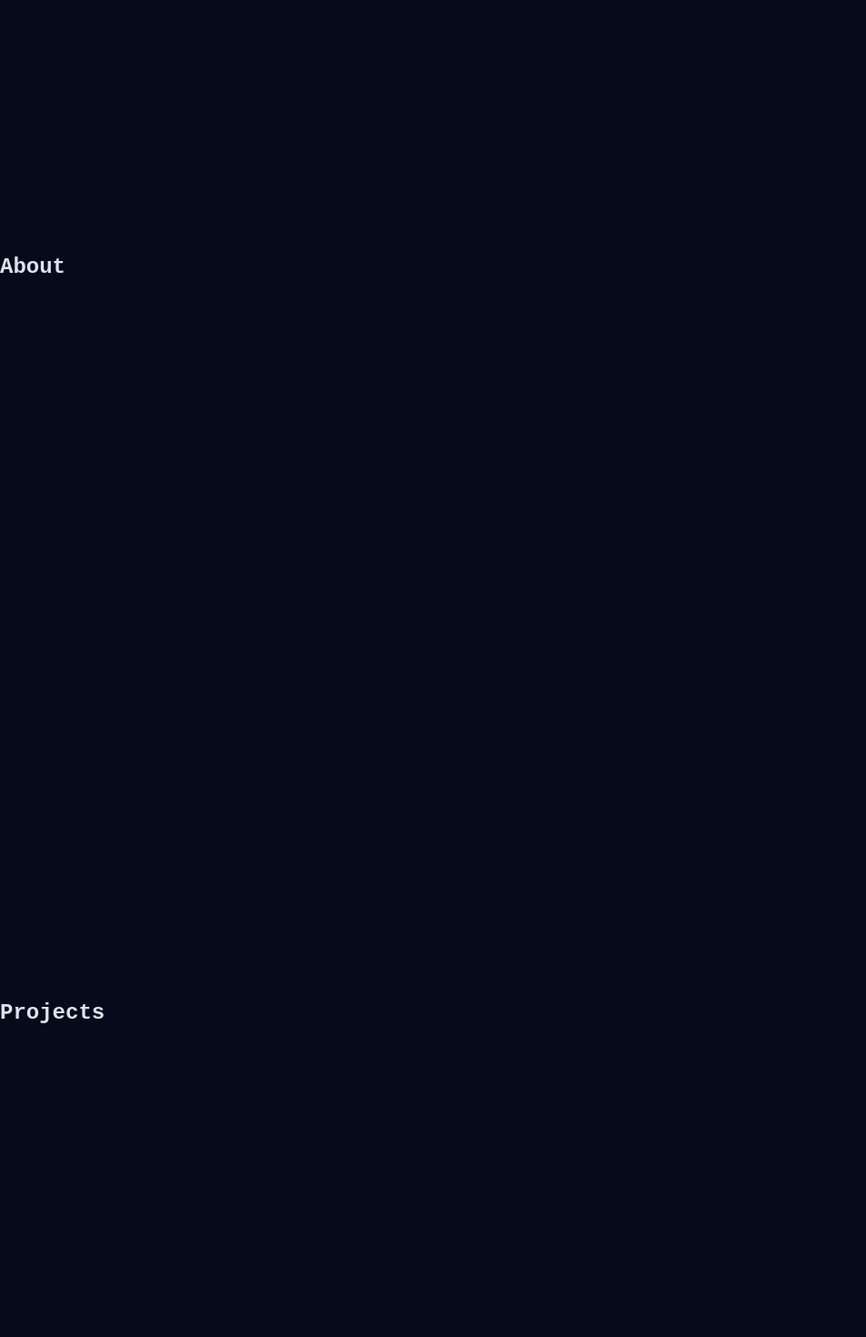
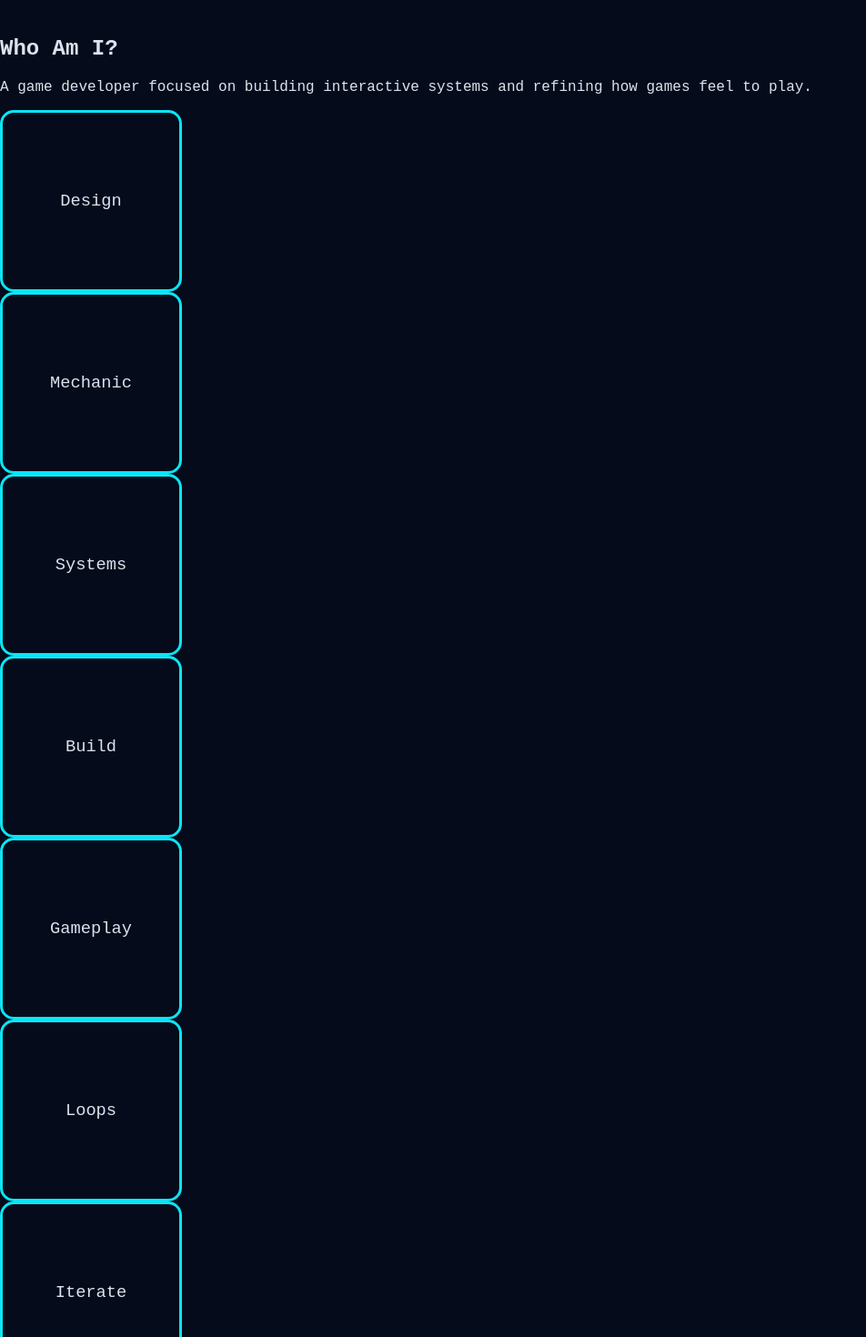
Before and after one commit to ElectroCubic/anush-bundel-portfolio, a React (Vite) app: page / in a window 1280 px wide. Shown: the part 620-2090 px from the top of the page at 91% size, without its empty margins (0-952 px from the left). Built offline with nearby package versions, Linux system fonts and the light colour scheme; a web font is replaced by a local one.

Commit message:
Added TilePanel

```diff
--- a/src/App.jsx
+++ b/src/App.jsx
@@ -1,16 +1,17 @@
 
 import NavBar from "./assets/NavBar/NavBar.jsx"
 import HeroSection from "./assets/HeroSection/HeroSection.jsx"
+import AboutSection from "./assets/AboutSection/AboutSection.jsx";
 
 function App() {
     return(
         <>
             <NavBar />
-            <section id="home" style={{ minHeight: "100vh" }}>
+            <section id="home">
                 <HeroSection />
             </section>
-            <section id="about" style={{ minHeight: "100vh" }}>
-                <h2>About</h2>
+            <section id="about">
+                <AboutSection />
             </section>
             <section id="projects" style={{ minHeight: "100vh" }}>
                 <h2>Projects</h2>
--- /dev/null
+++ b/src/assets/AboutSection/AboutSection.jsx
@@ -0,0 +1,29 @@
+
+import styles from "./AboutSection.module.css"
+import TilePanel from "../TilePanel/TilePanel.jsx";
+
+function AboutSection()
+{
+    return(
+        <div className={styles.aboutSection}>
+
+            <h1> Who Am I? </h1>
+            <p> A game developer focused on building interactive systems and refining how games feel to play. </p>
+
+            <div className={styles.wordGridContainer}>
+                <div className={styles.wordGrid}>
+                    <TilePanel text="Design"/>
+                    <TilePanel text="Mechanic"/>
+                    <TilePanel text="Systems"/>
+                    <TilePanel text="Build"/>
+                    <TilePanel text="Gameplay"/>
+                    <TilePanel text="Loops"/>
+                    <TilePanel text="Iterate"/>
+                    <TilePanel text="Player"/>
+                    <TilePanel text="Feedback"/>
+                </div>
+            </div>
+        </div>
+    );
+}
+export default AboutSection
--- a/src/assets/HeroSection/HeroSection.jsx
+++ b/src/assets/HeroSection/HeroSection.jsx
@@ -36,5 +36,4 @@ function scrollTo(id) {
     document.getElementById(id)?.scrollIntoView({ behavior: "smooth" });
 }
 
-
 export default HeroSection
--- a/src/assets/NavBar/NavBar.jsx
+++ b/src/assets/NavBar/NavBar.jsx
@@ -8,6 +8,9 @@ const SECTIONS = [
     { id: "skills", label: "Skills" },
     { id: "contact", label: "Contact" },
 ];
+
+const thresholdVal = 0.15;
+const rootMarginVal = "-20% 0px -60% 0px";
 
 function NavBar() {
     const [active, setActive] = useState("home");
@@ -37,8 +40,8 @@ function NavBar() {
             if (candidates[0]?.id) setActive(candidates[0].id);
             },
             {
-            threshold: 0.15,
-            rootMargin: "-20% 0px -60% 0px",
+            threshold: thresholdVal,
+            rootMargin: rootMarginVal,
             }
         );
 
--- a/src/assets/NavBar/NavBar.module.css
+++ b/src/assets/NavBar/NavBar.module.css
@@ -31,10 +31,14 @@
     color: var(--text-color2);
 }
 
+.alias:hover {
+    color: var(--primary-color2);
+}
+
 .links {
     list-style: none;
     display: flex;
-    gap: 2.6rem;
+    gap: 2rem;
     margin: 0;
     padding: 0;
 }
@@ -69,11 +73,12 @@
 }
 
 .links li:hover a {
-    color: var(--primary-color2);
+    color: var(--accent-color2);
 }
 
 .links li:hover a::after {
     transform: scaleX(1);
+    background-color: var(--accent-color2);
 }
 
 .active a {
--- /dev/null
+++ b/src/assets/TilePanel/TilePanel.jsx
@@ -0,0 +1,19 @@
+
+import styles from "./TilePanel.module.css"
+import PropTypes from "prop-types";
+
+function TilePanel({text=""})
+{
+    return(
+        <div className={styles.tilePanel}>
+            <h3> {text} </h3>
+        </div>
+    );
+
+}
+
+TilePanel.propTypes = {
+    text: PropTypes.string
+}
+
+export default TilePanel
--- /dev/null
+++ b/src/assets/TilePanel/TilePanel.module.css
@@ -0,0 +1,14 @@
+
+.tilePanel {
+    border: 3px solid var(--accent-color2);
+    border-radius: 15px;
+    height: 200px;
+    width: 200px;
+    display: flex;
+    align-items: center;
+    justify-content: center;
+}
+
+.tilePanel h3 {
+    font-weight: 400;
+}
```
Also changed, not shown: src/assets/ProjectCard/ProjectCard.jsx (+13 -4 lines), src/assets/AboutSection/AboutSection.module.css (added).
